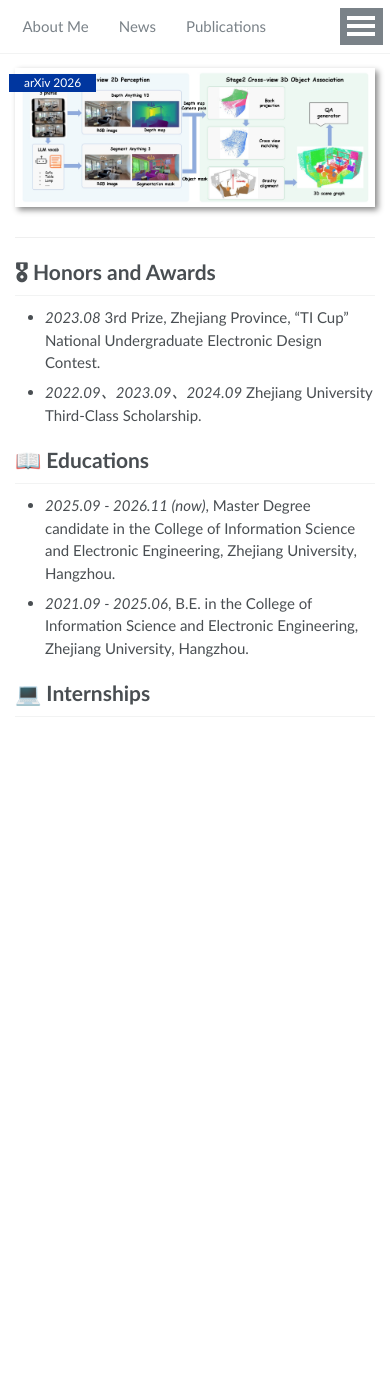
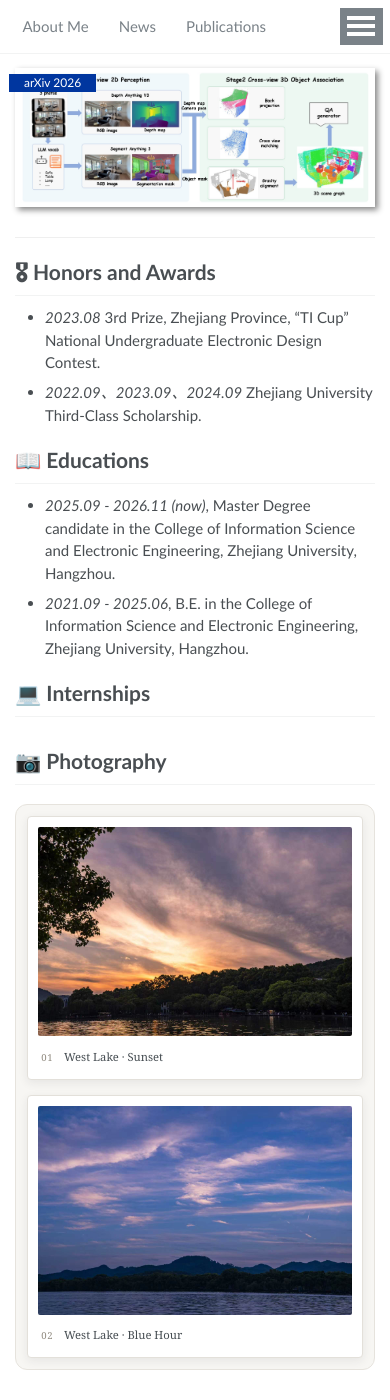
Before and after one commit to Ideal-111/Ideal-111.github.io, a Jekyll site: the page built from _pages/about.md, in a window 390 px wide and 1400 px high, scrolled down 919 px. Built offline with Jekyll 4.4.1, drawn with Linux system fonts in a browser that asks for light colours; some web fonts are replaced; before the commit the page ends 1646 px from its top, so only the background shows below that.

Commit message:
Add framed photography gallery with campus and West Lake photos

```diff
--- a/_data/navigation.yml
+++ b/_data/navigation.yml
@@ -20,3 +20,6 @@ main:
 
   - title: "Internships"
     url: "/#-internships"
+
+  - title: "Photography"
+    url: "/#photography"
--- /dev/null
+++ b/_includes/photography.html
@@ -0,0 +1,26 @@
+{% assign photo_count = 0 %}
+{% assign sorted_files = site.static_files | sort: 'path' %}
+{% capture photo_items %}
+{% for file in sorted_files %}
+  {% assign extension = file.extname | downcase %}
+  {% if file.path contains '/images/photography/' %}
+    {% if extension == '.jpg' or extension == '.jpeg' or extension == '.png' or extension == '.webp' or extension == '.avif' %}
+      {% assign photo_count = photo_count | plus: 1 %}
+      {% assign photo_label = file.basename | replace: '-', ' ' | replace: '_', ' ' %}
+      {% assign photo_info = site.data.photography[file.name] %}
+      {% assign photo_title = photo_info.title | default: photo_label %}
+      <figure class="photography-card">
+        <a class="photography-item image-popup" href="{{ file.path | relative_url | escape }}" title="{{ photo_title | escape }}" aria-label="View photo: {{ photo_title | escape }}">
+          <img src="{{ file.path | relative_url | escape }}" alt="{{ photo_info.alt | default: photo_title | escape }}" loading="lazy" decoding="async">
+        </a>
+        <figcaption><span class="photography-number" aria-hidden="true">{% if photo_count < 10 %}0{% endif %}{{ photo_count }}</span><span>{{ photo_title | escape }}</span></figcaption>
+      </figure>
+    {% endif %}
+  {% endif %}
+{% endfor %}
+{% endcapture %}
+{% if photo_count > 0 %}
+<div class="photography-gallery">{{ photo_items }}</div>
+{% else %}
+<p class="photography-empty">Photos coming soon.</p>
+{% endif %}
--- a/_pages/about.md
+++ b/_pages/about.md
@@ -72,3 +72,11 @@ Leyuan Yu, Xiaokai Bai, Yigang Wang, Sicheng Li, <u>Xiang Li</u>, Chengxing Fan
 
 # 💻 Internships
 <!-- - *2019.05 - 2020.02*, [Lorem](https://github.com/), China. -->
+
+<span class='anchor' id='photography'></span>
+
+# 📷 Photography
+
+<!-- 把照片放入 images/photography/ 即可自动展示，按文件名排序。
+支持 JPG、JPEG、PNG、WebP、AVIF；可用 01-west-lake.jpg 等文件名控制顺序。 -->
+{% include photography.html %}
--- a/assets/css/main.scss
+++ b/assets/css/main.scss
@@ -93,6 +93,92 @@
 
 }
 
+.photography-gallery {
+    display: grid;
+    grid-template-columns: repeat(auto-fit, minmax(220px, 1fr));
+    align-items: start;
+    gap: 1.25rem;
+    padding: 1.25rem;
+    margin: 1.25rem 0 2rem;
+    border: 1px solid #e6e3dd;
+    border-radius: 12px;
+    background: #f7f6f3;
+}
+
+.photography-gallery .photography-card {
+    display: block;
+    min-width: 0;
+    margin: 0;
+    padding: 10px 10px 0;
+    background: #fff;
+    border: 1px solid #e3e0da;
+    border-radius: 4px;
+    box-shadow: 0 3px 10px rgba(35, 42, 47, .08);
+    transition: box-shadow .2s ease, border-color .2s ease;
+}
+
+.photography-gallery .photography-card:hover,
+.photography-gallery .photography-card:focus-within {
+    border-color: #b9b4aa;
+    box-shadow: 0 7px 18px rgba(35, 42, 47, .13);
+}
+
+.photography-gallery .photography-item {
+    display: block;
+    width: 100%;
+    cursor: zoom-in;
+}
+
+.photography-gallery .photography-item:focus-visible {
+    outline: 3px solid #00369f;
+    outline-offset: 3px;
+}
+
+.photography-gallery img {
+    display: block;
+    width: 100%;
+    height: auto;
+    margin: 0;
+    border-radius: 2px;
+}
+
+.photography-gallery figcaption {
+    display: flex;
+    align-items: baseline;
+    gap: .7rem;
+    margin: 0;
+    padding: .85rem .2rem;
+    color: #464d52;
+    font-size: .75em;
+    line-height: 1.5;
+}
+
+.photography-number {
+    flex-shrink: 0;
+    color: #918b80;
+    font-size: .85em;
+    letter-spacing: .08em;
+    font-variant-numeric: tabular-nums;
+}
+
+@media (max-width: 480px) {
+    .photography-gallery {
+        grid-template-columns: minmax(0, 1fr);
+        padding: .75rem;
+        gap: 1rem;
+    }
+}
+
+@media (prefers-reduced-motion: reduce) {
+    .photography-gallery .photography-card {
+        transition: none;
+    }
+}
+
+.photography-empty {
+    color: #666;
+}
+
 $scroll_offset : 2em;
 h1:before, .anchor:before {
     content: '';
```
Also changed, not shown: _data/photography.yml (added, +11 -0 lines), images/photography/westlake1.jpg (added), images/photography/westlake2.jpg (added), 2 other files.
